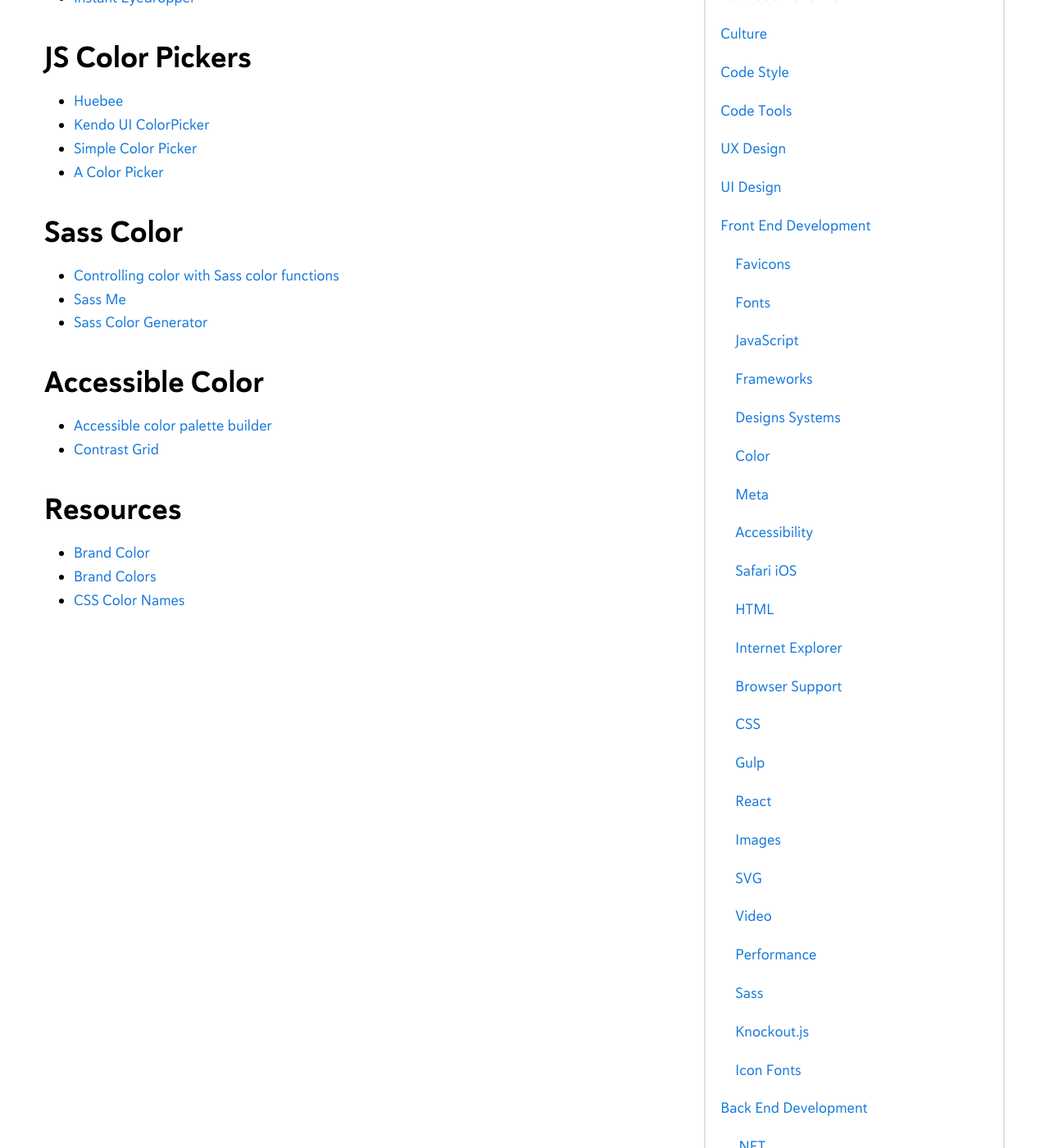
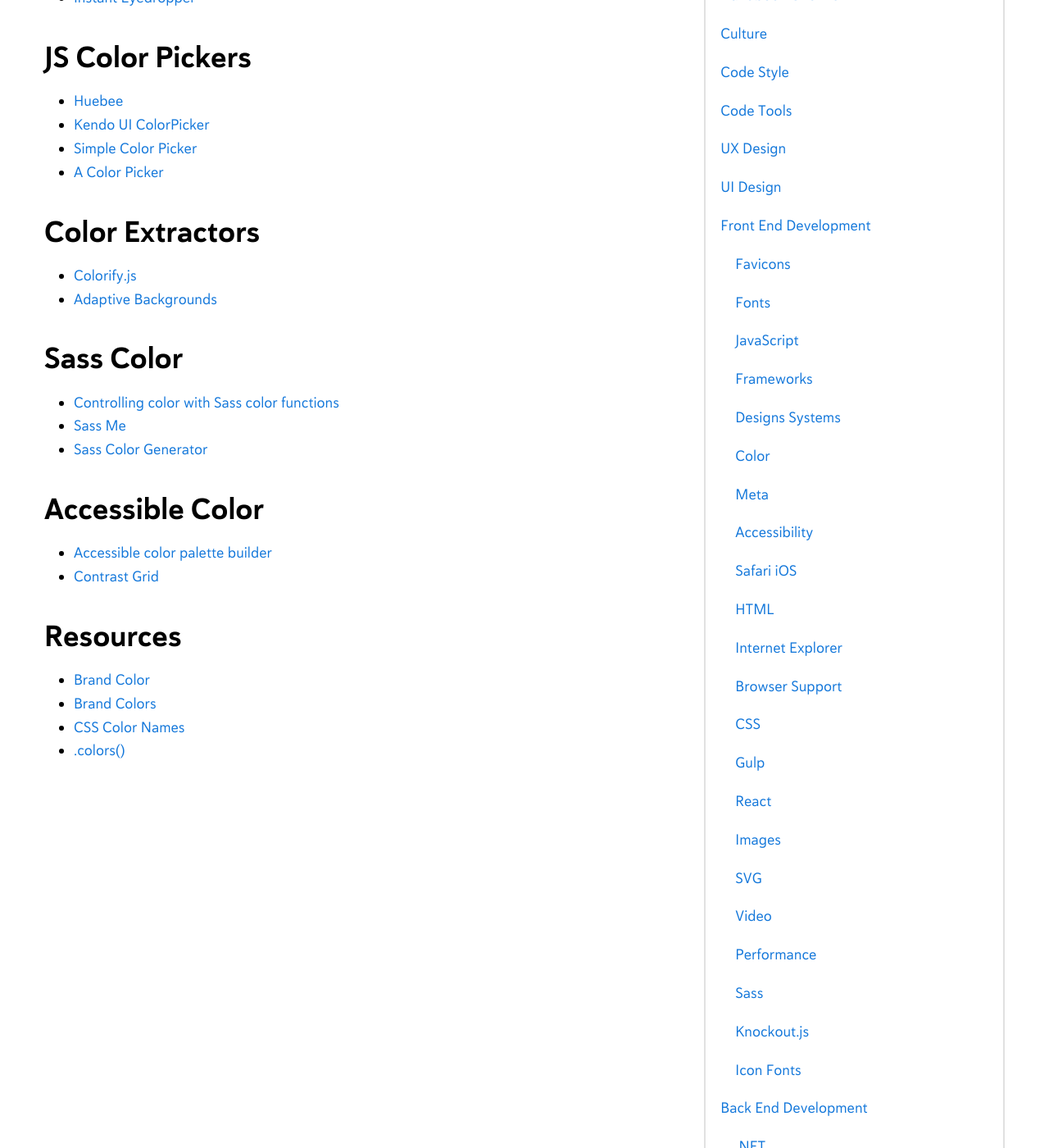
Before and after one commit to mercuryworks/developers-handbook, a Jekyll site: the page built from _posts/2018-01-17-front-end-development-color.markdown, in a window 1280 px wide and 1400 px high, scrolled down 541 px. Shown: the whole window at 82% size. Built offline with Jekyll 4.4.1, drawn with Linux system fonts in a browser that asks for light colours; comment, search, counter and statistics services are not loaded.

Commit message:
Added resources to Color

```diff
--- a/_posts/2018-01-17-front-end-development-color.markdown
+++ b/_posts/2018-01-17-front-end-development-color.markdown
@@ -23,6 +23,11 @@
 * [Simple Color Picker](http://superguigui.github.io/simple-color-picker/){:target="_blank"}
 * [A Color Picker](https://github.com/narsenico/a-color-picker){:target="_blank"}
 
+## Color Extractors
+
+* [Colorify.js](http://colorify.rocks/){:target="_blank"}
+* [Adaptive Backgrounds](http://briangonzalez.github.io/jquery.adaptive-backgrounds.js/){:target="_blank"}
+
 ## Sass Color
 
 * [Controlling color with Sass color functions](https://robots.thoughtbot.com/controlling-color-with-sass-color-functions){:target="_blank"}
@@ -39,3 +44,4 @@
 * [Brand Color](http://brand-colors.com/){:target="_blank"}
 * [Brand Colors](https://brandcolors.net/){:target="_blank"}
 * [CSS Color Names](http://htmlcolorcodes.com/color-names/){:target="_blank"}
+* [.colors()](https://dotcolors.co/){:target="_blank"}
```
